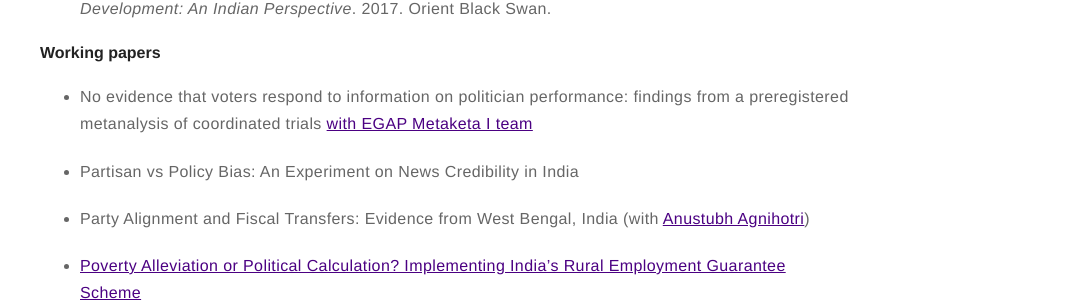
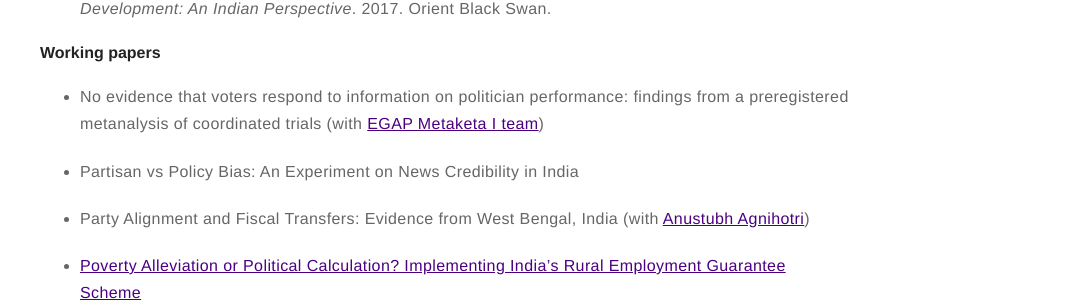
Before and after one commit to anirvanchowdhury/anirvanchowdhury.github.io, a Jekyll site: the page built from research.md, in a window 1280 px wide. Shown: the part 920-1227 px from the top of the page, without its empty margins (195-1280 px from the left). Built offline with Jekyll 4.4.1, drawn with Linux system fonts in a browser that asks for light colours.

```diff
--- a/research.md
+++ b/research.md
@@ -18,7 +18,7 @@ My broad research interests lie in comparative politics and the political econom
 * Do Gram Panchayats Get Their Money? A Case Study of Gram Panchayat Fund Flows in Birbhum District, West Bengal (with [Ambrish Dongre](https://www.iima.ac.in/web/faculty/faculty-profiles/ambrish-dongre) and [Yamini Aiyar](http://www.cprindia.org/people/yamini-aiyar)) in _Decentralisation, Governance and Development: An Indian Perspective_. 2017. Orient Black Swan.
 
 #### Working papers
-* No evidence that voters respond to information on politician performance: findings from a preregistered metanalysis of coordinated trials [with EGAP Metaketa I team](http://egap.org/metaketa/metaketa-information-and-accountability)
+* No evidence that voters respond to information on politician performance: findings from a preregistered metanalysis of coordinated trials (with [EGAP Metaketa I team](http://egap.org/metaketa/metaketa-information-and-accountability))
 
 * Partisan vs Policy Bias: An Experiment on News Credibility in India
 
```
